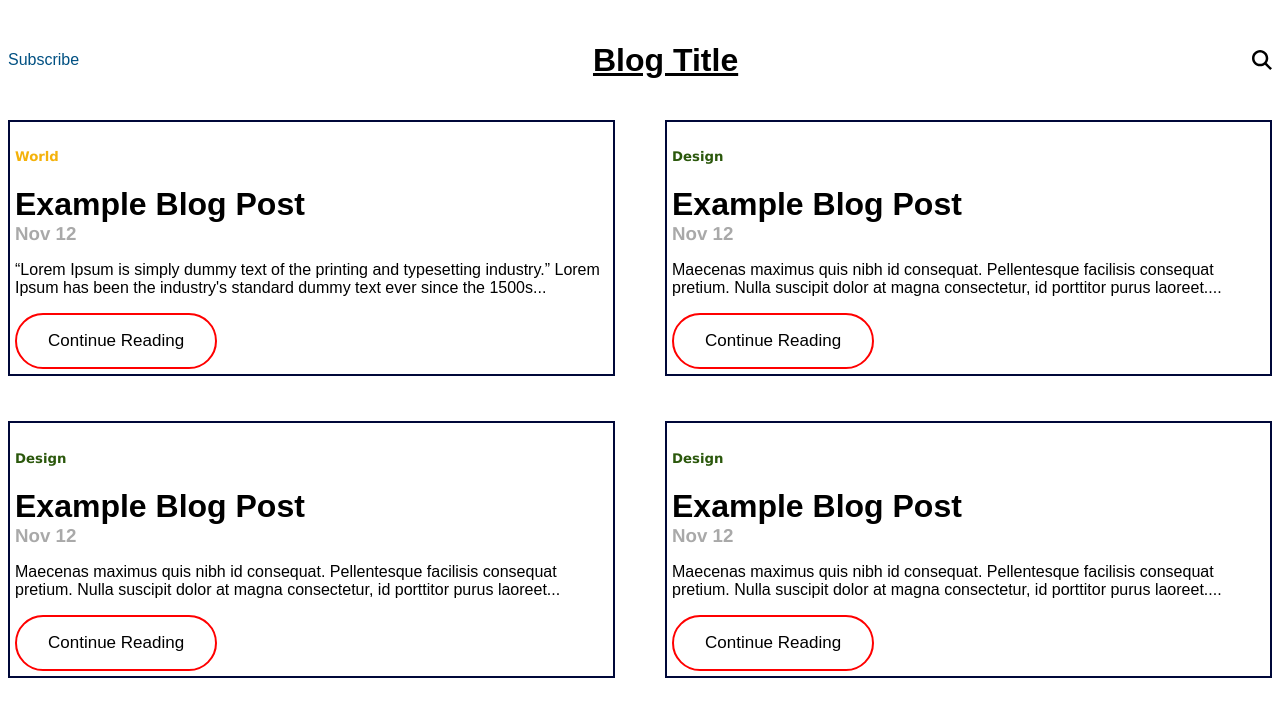
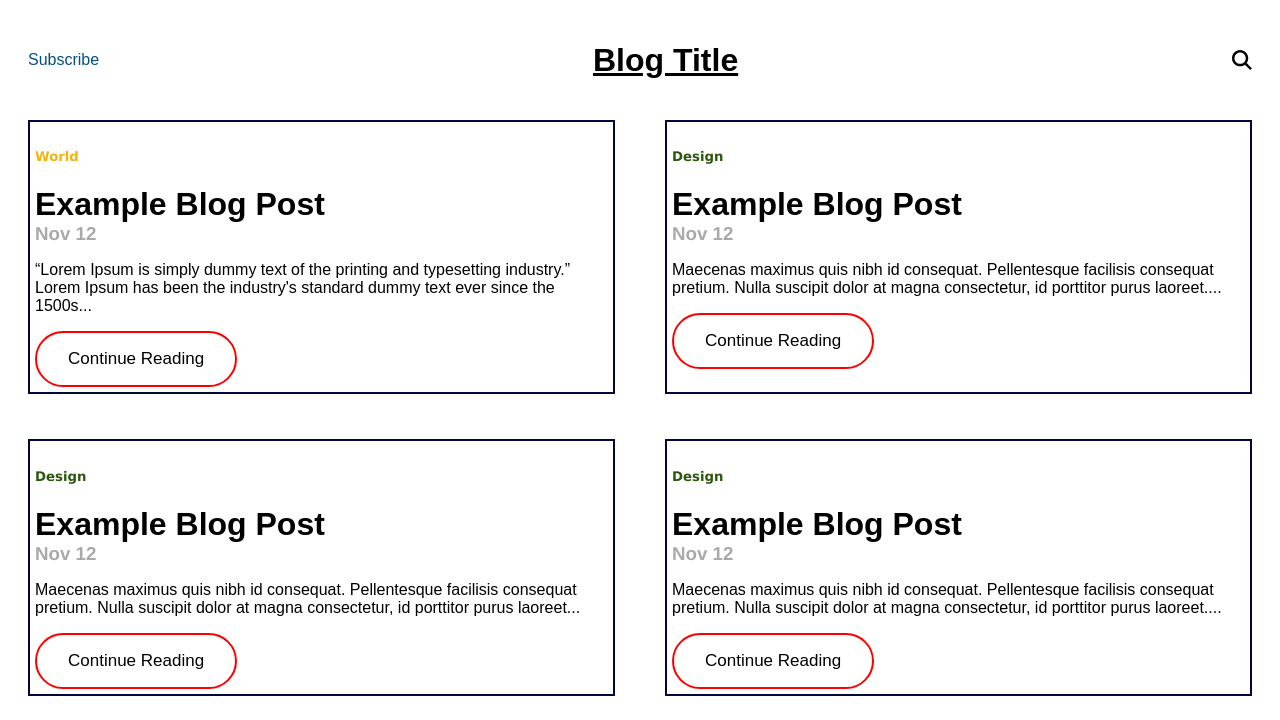
Before and after one commit to millzzzz/Personal-Blog-UDACITY, a plain HTML site: page index.html in a window 1280 px wide. Shown: the top 720 px of the page. Drawn offline with Linux system fonts and the light colour scheme.

Commit message:
ui margin

```diff
--- a/css/blog-grid.css
+++ b/css/blog-grid.css
@@ -15,6 +15,7 @@
     grid-column-gap: 50px;
     grid-row-gap: 45px;
     height: 100vh;
+    margin: 0px 20px !important;
 }
 
 .div1 {
--- a/css/blogpost.css
+++ b/css/blogpost.css
@@ -4,7 +4,7 @@ body {
 
 .head {
     height: 10vh;
-    margin: 20px 0px;
+    margin: 20px 20px;
     display: flex;
     flex-direction: row;
     justify-content: space-between;
@@ -79,6 +79,7 @@ footer {
 .side-mid {
     display: flex;
     flex-direction: column;
+    margin-right: 20px;
 }
 
 .links {
@@ -89,6 +90,7 @@ footer {
     background-color: #f9f9f9;
     border: 2px solid #000839;
     padding: 5px;
+    margin-right: 20px;
 }
 
 figcaption {
```
